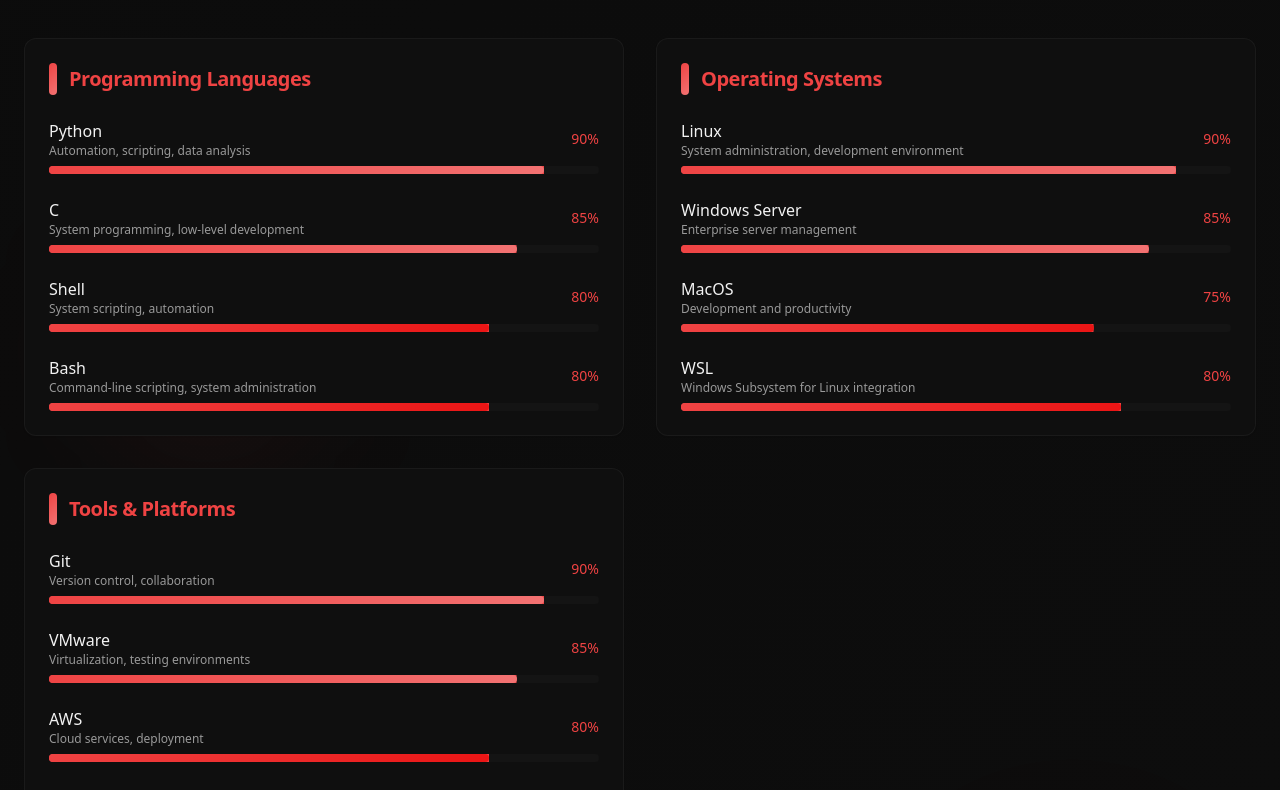
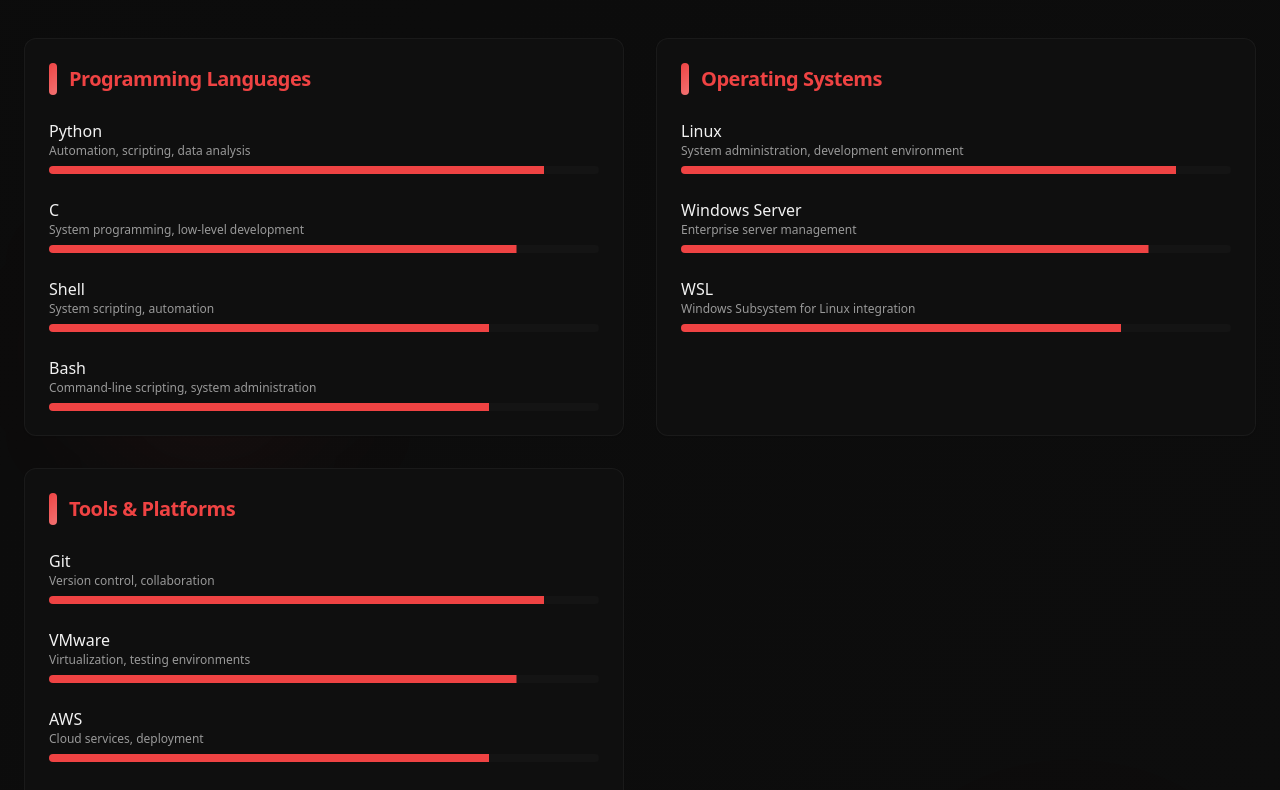
Before and after one commit to mrfox2003/mrfox2003.github.io, a React (Vite) app: page / in a window 1280 px wide. Shown: the part 6720-7510 px from the top of the page. Built offline with nearby package versions, Linux system fonts and the light colour scheme.

Commit message:
website: feat: remove macOS from skills and hidden skill percentages

```diff
--- a/src/components/Skills.tsx
+++ b/src/components/Skills.tsx
@@ -17,7 +17,6 @@ const Skills = () => {
       skills: [
         { name: "Linux", level: 90, description: "System administration, development environment" },
         { name: "Windows Server", level: 85, description: "Enterprise server management" },
-        { name: "MacOS", level: 75, description: "Development and productivity" },
         { name: "WSL", level: 80, description: "Windows Subsystem for Linux integration" }
       ]
     },
@@ -90,23 +89,12 @@ const Skills = () => {
                           <h4 className="font-medium text-foreground text-sm sm:text-base">{skill.name}</h4>
                           <p className="text-xs text-muted-foreground leading-tight">{skill.description}</p>
                         </div>
-                        <div className="text-xs sm:text-sm font-medium text-primary whitespace-nowrap">
-                          {skill.level}%
-                        </div>
                       </div>
 
                       <div className="relative">
                         <Progress
                           value={skill.level}
                           className="h-2 bg-muted"
-                        />
-                        {/* Custom progress bar styling */}
-                        <div
-                          className={`absolute top-0 left-0 h-2 rounded-full transition-all duration-1000 ease-out ${getSkillColor(skill.level)}`}
-                          style={{
-                            width: `${skill.level}%`,
-                            animationDelay: `${categoryIndex * 0.2 + skillIndex * 0.1}s`
-                          }}
                         />
                       </div>
                     </div>
```
